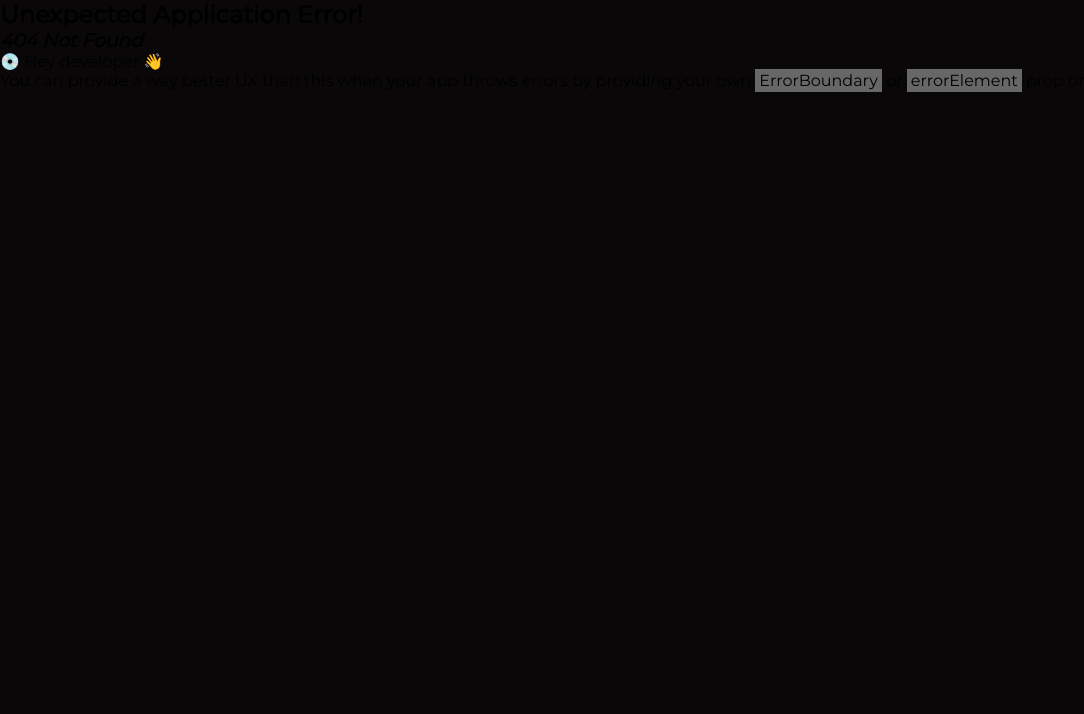
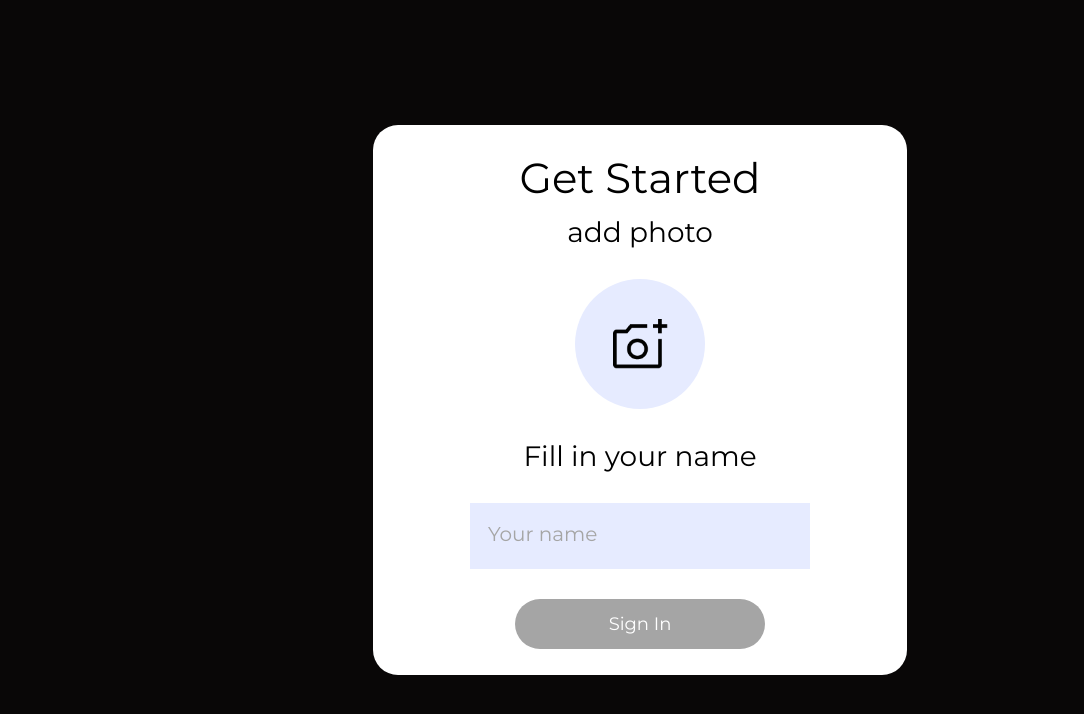
Before and after one commit to Ani-Gamtsemlidze/unilab-project, a React (Vite) app: page /login in a window 1280 px wide. Before the commit this address had no page. Shown: the top 714 px of the page, without its empty margins (0-1084 px from the left). Built offline with nearby package versions, Linux system fonts and the light colour scheme.

Commit message:
login-auth pages upload

```diff
--- a/src/pages/form/FormPage.jsx
+++ b/src/pages/form/FormPage.jsx
@@ -0,0 +1,5 @@
+function FormPage() {
+  return <div>dfd</div>;
+}
+
+export default FormPage;
--- a/src/pages/login/Login.jsx
+++ b/src/pages/login/Login.jsx
@@ -0,0 +1,16 @@
+import Authentication from "./authentication/Authentication";
+import styles from "./Login.module.css";
+
+export default function Login() {
+  return (
+    <div className={styles.loginContainer}>
+      <main className={styles.main}>
+        <div className={styles.loginHeading}>
+          <h1>Get Started</h1>
+        </div>
+        <p className={styles.description}>add photo</p>
+        <Authentication />
+      </main>
+    </div>
+  );
+}
--- a/src/pages/login/Login.module.css
+++ b/src/pages/login/Login.module.css
@@ -0,0 +1,32 @@
+.loginContainer {
+  display: flex;
+  flex-direction: column;
+  align-items: center;
+  justify-content: center;
+  width: 100%;
+  min-height: 100vh;
+}
+
+.main {
+  width: 534px;
+  height: 550px;
+  background-color: #fff;
+  border-radius: 25px;
+  text-align: center;
+}
+.loginHeading {
+  margin: 27px 0 11px;
+}
+.loginHeading h1 {
+  color: #000;
+  font-size: 42px;
+  font-weight: 400;
+  line-height: normal;
+}
+
+.description {
+  color: #000;
+  font-size: 28px;
+  font-weight: 400;
+  line-height: normal;
+}
--- /dev/null
+++ b/src/pages/login/authentication/Authentication.jsx
@@ -0,0 +1,91 @@
+import uploadPhotoIcon from "../../../assets/images/add_photo.png";
+import { useNavigate } from "react-router-dom";
+import { useEffect, useRef, useState } from "react";
+import styles from "./Authentication.module.css";
+
+/**
+ * in this code user enter information and if both of them is entered
+ *
+ * */
+export default function Authentication() {
+  const [isUserImage, setIsUserImage] = useState(false);
+  const [isInfoEntered, setIsInfoEntered] = useState(false);
+  const [userName, setUserName] = useState("");
+  const [userImage, setUserImage] = useState(
+    localStorage.getItem("userImage") || uploadPhotoIcon
+  );
+  const navigate = useNavigate();
+  const userNameRef = useRef();
+  const userImageRef = useRef();
+
+  const enteredName = userNameRef.current?.value;
+  const enteredImage = userImageRef.current?.value;
+
+  useEffect(() => {
+    setIsInfoEntered(userName && enteredImage);
+  }, [userName, enteredImage]);
+
+  function handleImageChange(e) {
+    if (userImageRef.current) {
+      const file = e.target.files[0];
+      const imgUrl = URL.createObjectURL(file);
+      setIsUserImage(true);
+      setUserImage(imgUrl);
+    }
+  }
+
+  function handleNameInput(e) {
+    setUserName(e.target.value);
+  }
+
+  function handleSubmit(e) {
+    e.preventDefault();
+    localStorage.setItem("name", enteredName);
+    localStorage.setItem("userImage", enteredImage);
+    setIsInfoEntered(false);
+    if (enteredName && enteredImage) {
+      setIsInfoEntered(true);
+      navigate("/form", { replace: true });
+    }
+  }
+
+  return (
+    <form
+      name="auth"
+      className={styles.authenticationForm}
+      onSubmit={handleSubmit}
+    >
+      <label className={styles.uploadImageLabel} htmlFor="file">
+        <input
+          id="file"
+          type="file"
+          onChange={handleImageChange}
+          ref={userImageRef}
+        />
+        <img
+          className={isUserImage ? styles.userImage : styles.uploadIcon}
+          alt="upload your photo"
+          src={isUserImage ? userImage : uploadPhotoIcon}
+        />
+      </label>
+      <label className={styles.userNameLabel} htmlFor="user">
+        Fill in your name
+      </label>
+      <input
+        className={styles.userInput}
+        id="user"
+        ref={userNameRef}
+        type="text"
+        placeholder="Your name"
+        spellCheck="false"
+        onChange={handleNameInput}
+      />
+      <button
+        type="submit"
+        className={isInfoEntered ? styles.submit : styles.notSubmit}
+      >
+        Sign In
+      </button>
+    </form>
+  );
+}
--- /dev/null
+++ b/src/pages/login/authentication/Authentication.module.css
@@ -0,0 +1,72 @@
+.authenticationForm {
+  display: flex;
+  flex-direction: column;
+  align-items: center;
+  position: relative;
+}
+.uploadImageLabel {
+  background-color: #e6ebff;
+  width: 130px;
+  height: 130px;
+  border-radius: 50%;
+  display: flex;
+  justify-content: center;
+  align-items: center;
+  margin: 30px 0;
+  cursor: pointer;
+}
+.userImage {
+  width: 100%;
+  height: 100%;
+  border-radius: 50%;
+  object-fit: cover;
+  object-position: top;
+}
+.uploadIcon {
+  width: 55px;
+  height: 76px;
+  object-fit: contain;
+}
+.userInput {
+  background: #e6ebff;
+  border: none;
+  outline: none;
+  margin: 30px 0;
+  width: 340px;
+  padding: 25px 18px;
+}
+
+.uploadImageLabel input[type="file"] {
+  display: none;
+}
+.userNameLabel {
+  font-size: 28px;
+}
+.userInput::placeholder {
+  font-size: 20px;
+  color: #a5a5a5;
+}
+
+.submit {
+  width: 250px;
+  background-color: #4980c0;
+  color: #fff;
+  text-decoration: none;
+  font-size: 18px;
+  border-radius: 50px;
+  padding: 14px 0;
+  margin-bottom: 16px;
+  border: none;
+  cursor: pointer;
+}
+.notSubmit {
+  background-color: #a5a5a5;
+  width: 250px;
+  color: #fff;
+  text-decoration: none;
+  font-size: 18px;
+  border-radius: 50px;
+  padding: 14px 0;
+  margin-bottom: 20px;
+  border: none;
+}
```
Also changed, not shown: src/App.jsx (+10 -8 lines), src/components/skdsd.jsx (added).
